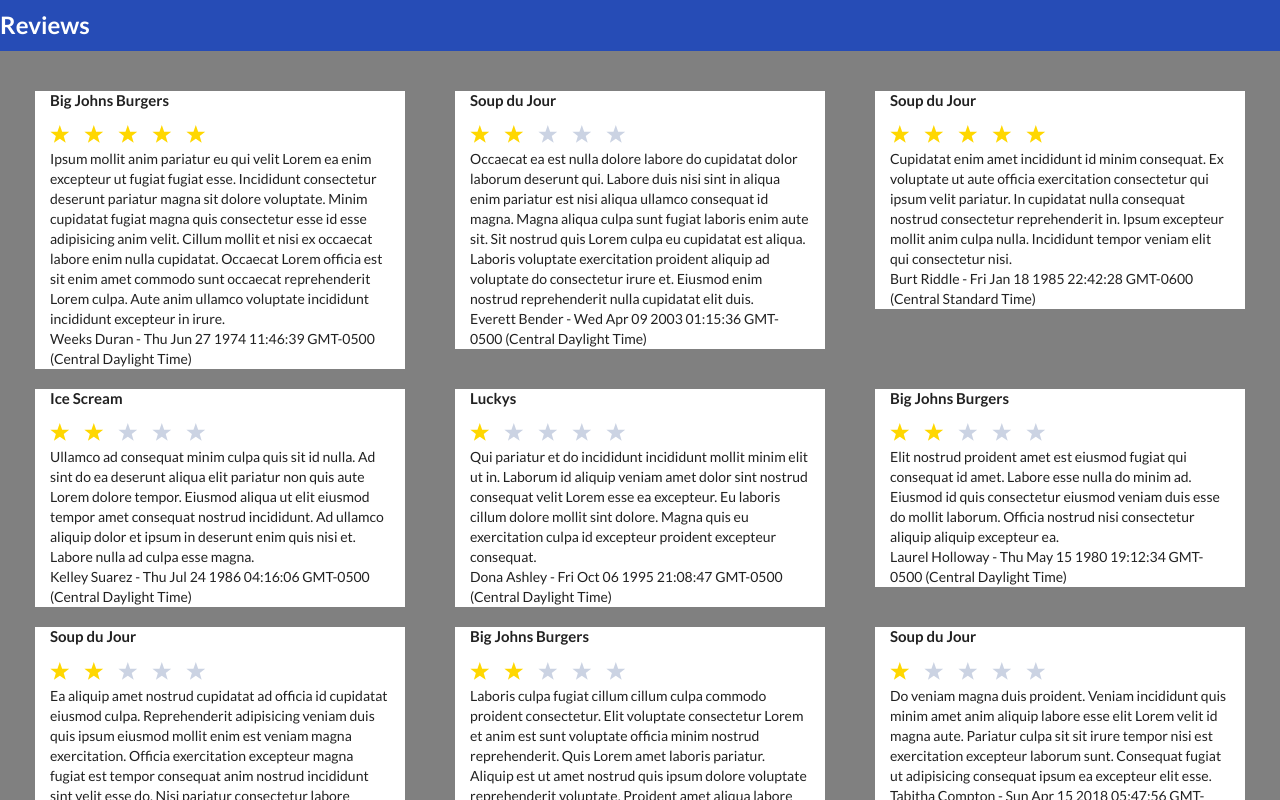
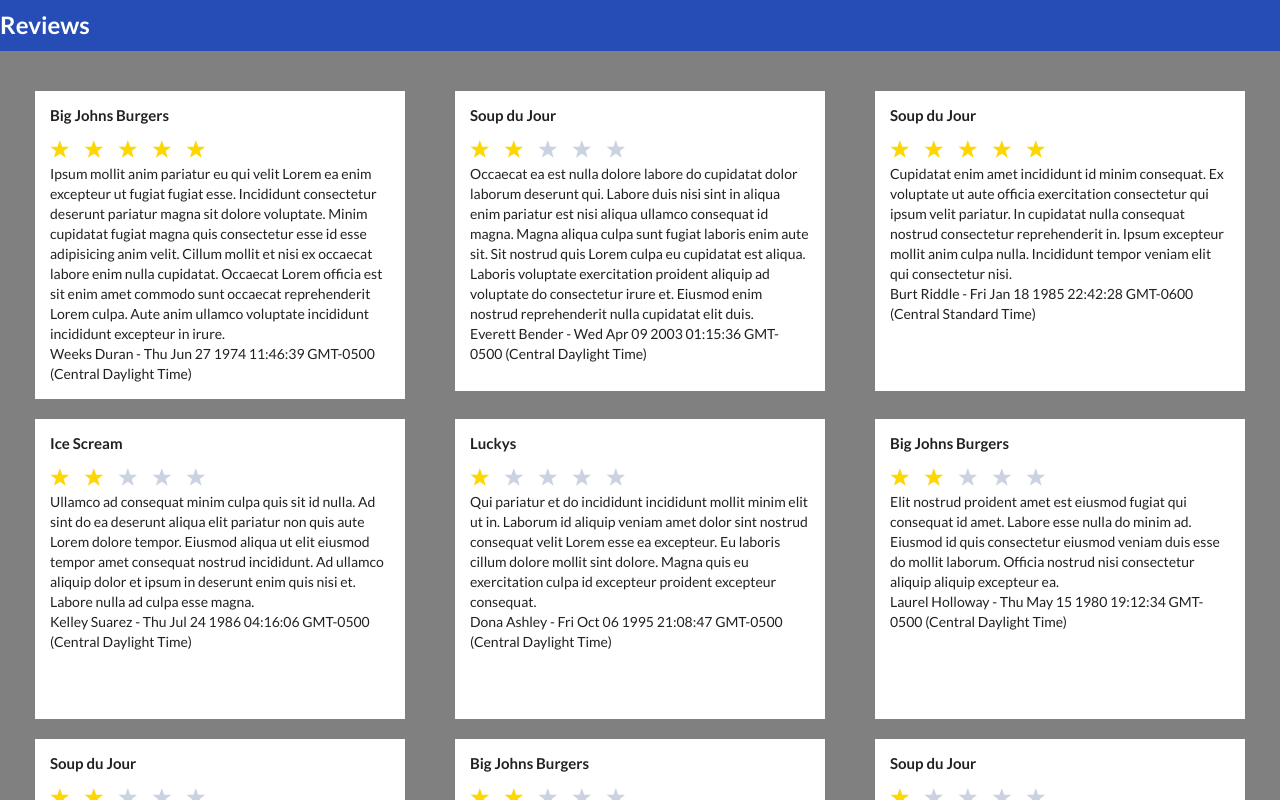
Before and after one commit to brookebryski/Reviews, a React (Create React App) app: page / in a window 1280 px wide. Shown: the top 800 px of the page. Built offline with nearby package versions, Linux system fonts and the light colour scheme.

Commit message:
edited css for .card so they are all the same size

```diff
--- a/src/components/Review/Review.css
+++ b/src/components/Review/Review.css
@@ -8,14 +8,16 @@
 }
 
 .card {
-background-color:white
-}
-.card {
   width: 100%;
   padding-right: 15px;
   padding-left: 15px;
-  margin-right: auto;
-  margin-left: auto;
+  padding-top: 15px;
+  padding-bottom: 15px;
+  background-color:white;
+  align-items: stretch;
+  min-height: 300px;
+  justify-content: center;
+  align-self: center;
 }
 
 .card-collection-container {
@@ -24,4 +26,6 @@ background-color:white
     padding-left: 15px;
     margin-right: auto;
     margin-left: auto;
+    display: flex;
+
 }
--- a/src/components/ReviewResponse/ReviewResponse.css
+++ b/src/components/ReviewResponse/ReviewResponse.css
@@ -1,8 +1,10 @@
 .response {
  display: grid;
-  grid-template-columns: repeat(3, 1fr);
-  grid-gap: 20px;
-  width: 100%;
-  padding: 20px;
+  grid-template-columns: repeat(1, 1fr);
+  width: 80%;
+  padding-right: 15px;
+  padding-left: 15px;
+  padding-top: 15px;
+  padding-bottom: 15px;
   background-color: white;
 }
--- a/src/components/ReviewResponse/ReviewResponse.js
+++ b/src/components/ReviewResponse/ReviewResponse.js
@@ -6,8 +6,9 @@ class ReviewResponse extends React.Component {
       return(
         <div className="response">
           <i class="reply icon" style={{ color: 'blue'}}></i>
-          <p className="response-header">{this.props.author}</p>
-          <p className="response-body">- {this.props.body}</p>
+          <br></br>
+          <p className="response-header">{this.props.body}</p>
+          <p className="response-body">- {this.props.author}</p>
           <div className="response-footer" >
             </div>
         </div>
```
